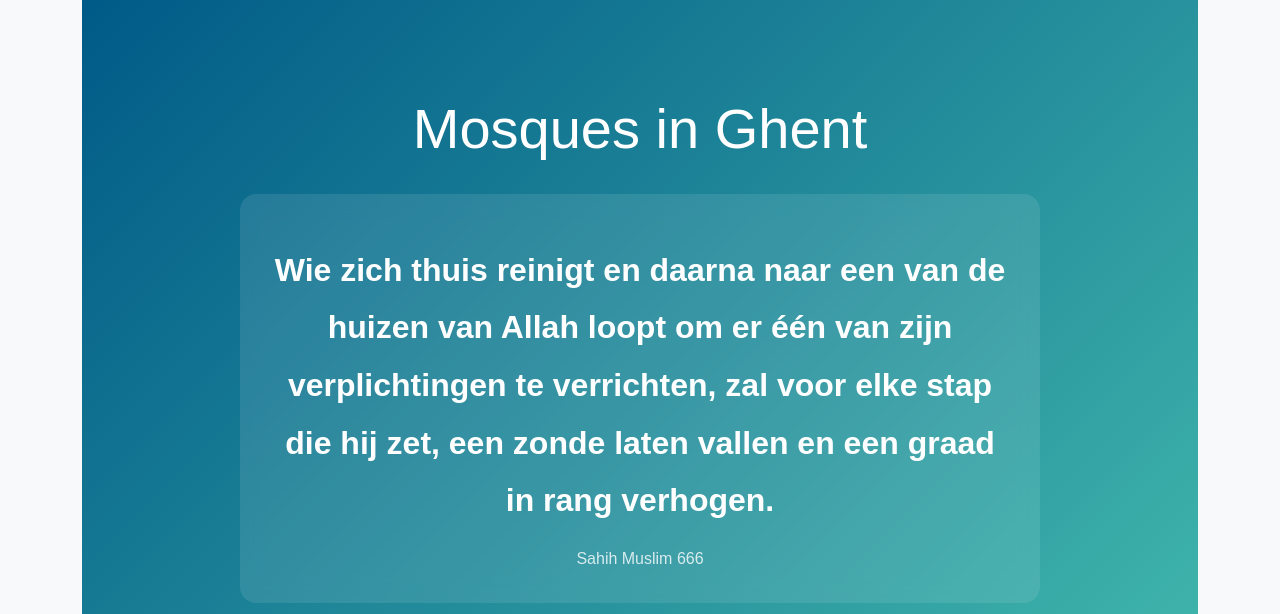
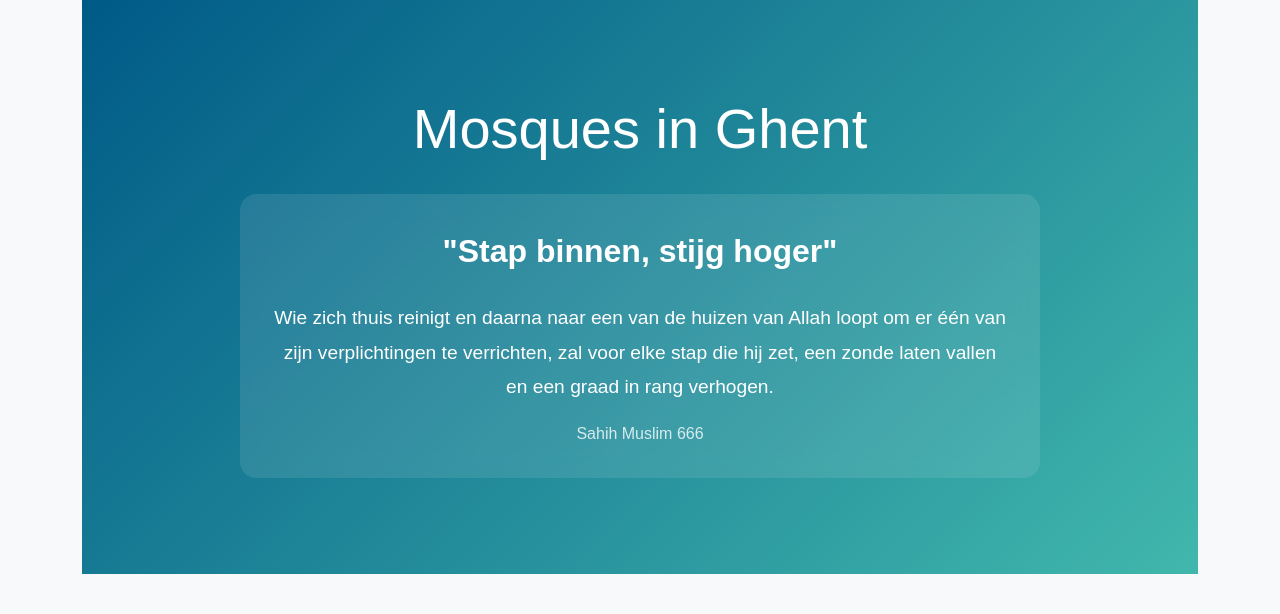
Before and after one commit to MAEMO1/VgmWebsite, a Flask app: page /mosques in a window 1280 px wide. Shown: the part 123-737 px from the top of the page. Run offline with Flask 3, Linux system fonts and the light colour scheme; data comes from the database, SQL or seed files in the repository; some libraries are stand-ins or nearby versions.

Commit message:
Agent query: Is de nieuwe tekst 'Stap binnen, stijg hoger' correct zichtbaar boven het hadith citaat op de moskeeën pagina?
Revert change to mosque page quote; restore "Stap binnen, stijg hoger".

Screenshot: https://storage.googleapis.com/screenshot-production-us-central1/21f56d41-2b92-400b-830a-8f16a7decae4/c7cad014-05cc-48f6-aefd-c8dcd26c008e.jpg

```diff
--- a/templates/mosques.html
+++ b/templates/mosques.html
@@ -9,6 +9,7 @@
             <h1 class="display-4 mb-4">{{ _('Mosques in Ghent') }}</h1>
             <div class="quote-container">
                 <blockquote class="hadith-quote">
+                    <p class="mb-4">"Stap binnen, stijg hoger"</p>
                     <p class="quote-text">Wie zich thuis reinigt en daarna naar een van de huizen van Allah loopt om er één van zijn verplichtingen te verrichten, zal voor elke stap die hij zet, een zonde laten vallen en een graad in rang verhogen.</p>
                     <footer class="quote-source">Sahih Muslim 666</footer>
                 </blockquote>
```
